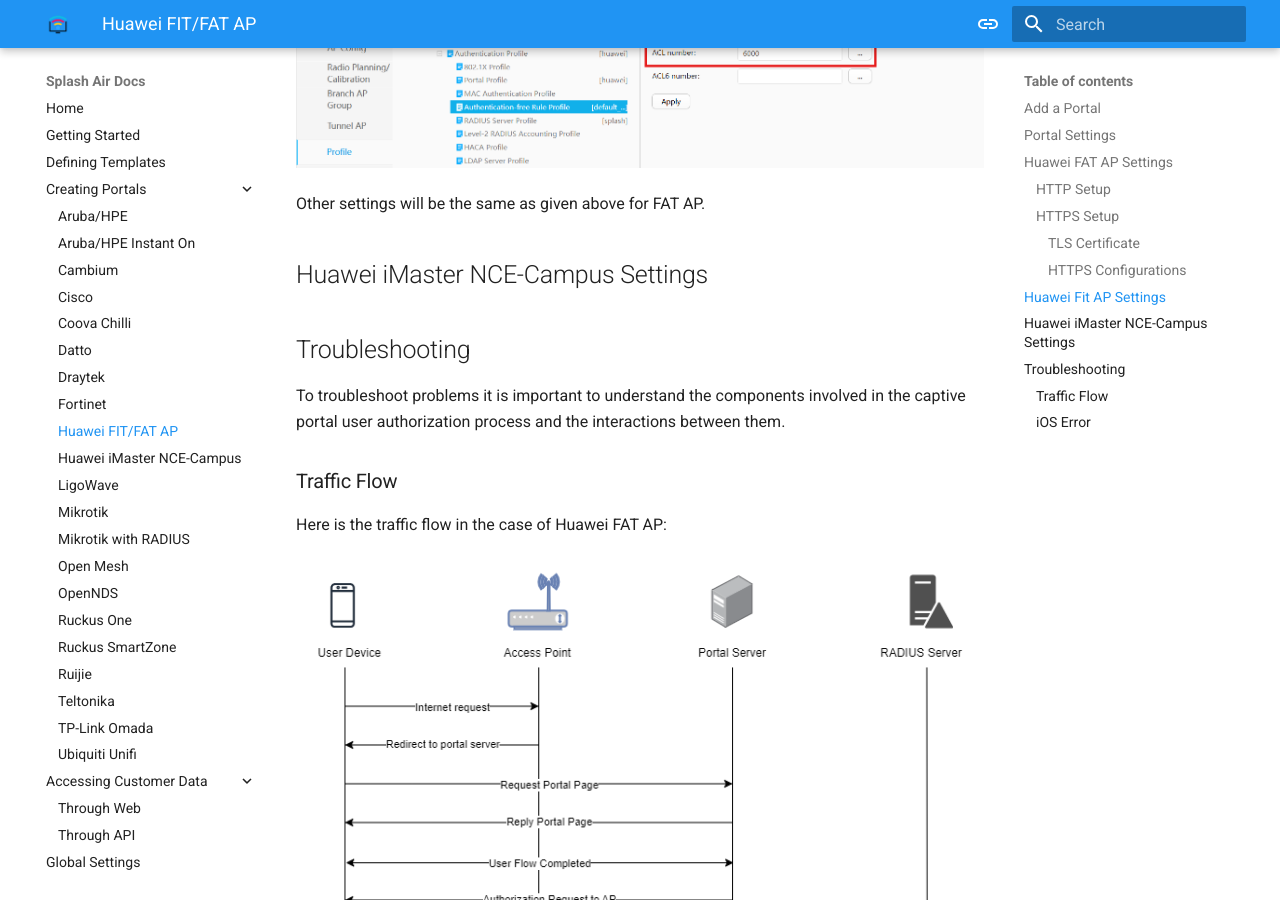
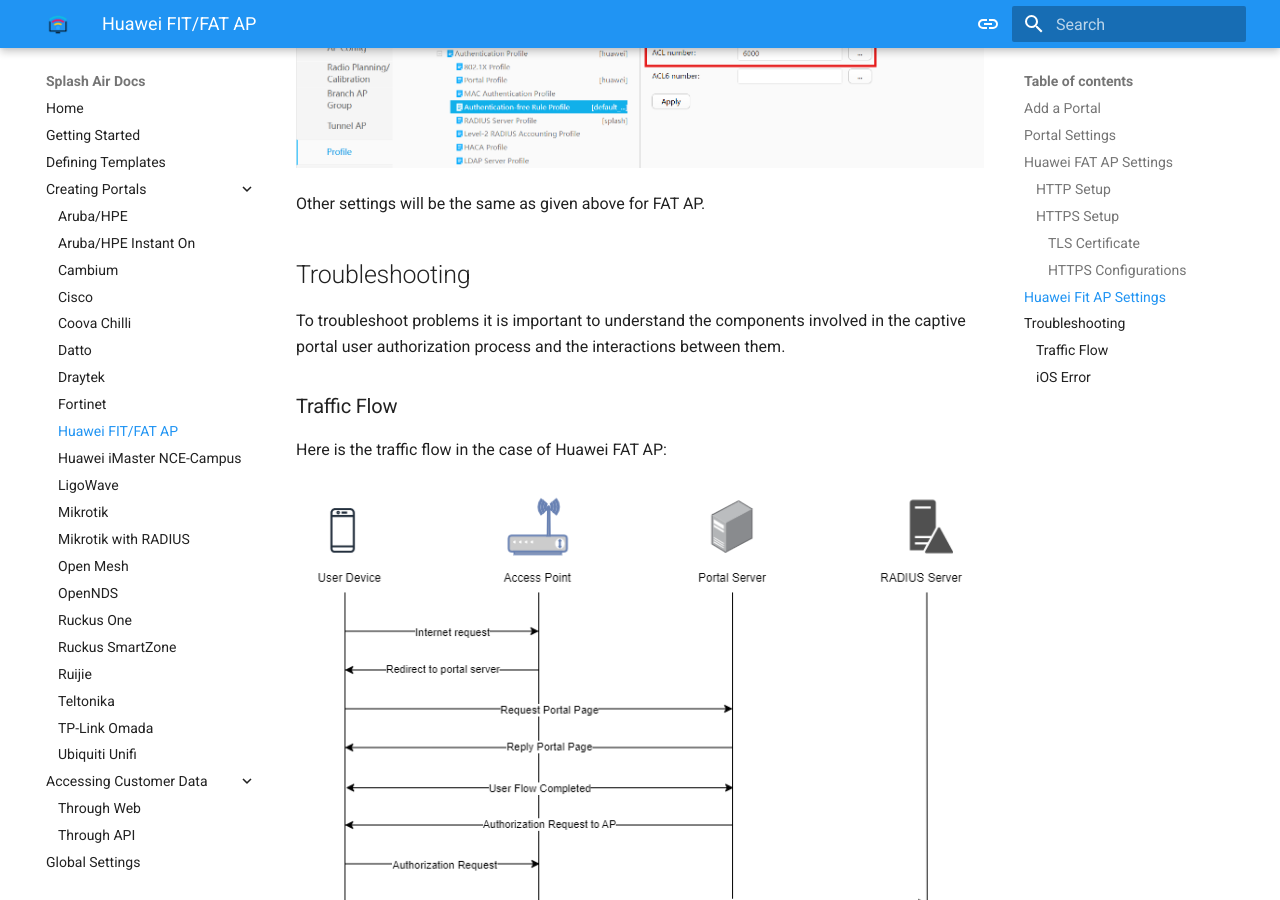
Before and after one commit to splash-networks/admin-panel-doc, an MkDocs documentation site: the page built from docs/portals/huawei.md, in a window 1280 px wide and 900 px high, scrolled down 13089 px. Built offline with MkDocs 1.6.1 and Material for MkDocs 9.7.7, drawn with Linux system fonts in a browser that asks for light colours.

Commit message:
huawei update

```diff
--- a/docs/portals/huawei.md
+++ b/docs/portals/huawei.md
@@ -197,10 +197,6 @@
 
 Other settings will be the same as given above for FAT AP.
 
-## Huawei iMaster NCE-Campus Settings
-
-
-
 ## Troubleshooting
 
 To troubleshoot problems it is important to understand the components involved in the captive portal user authorization process and the interactions between them.
```
